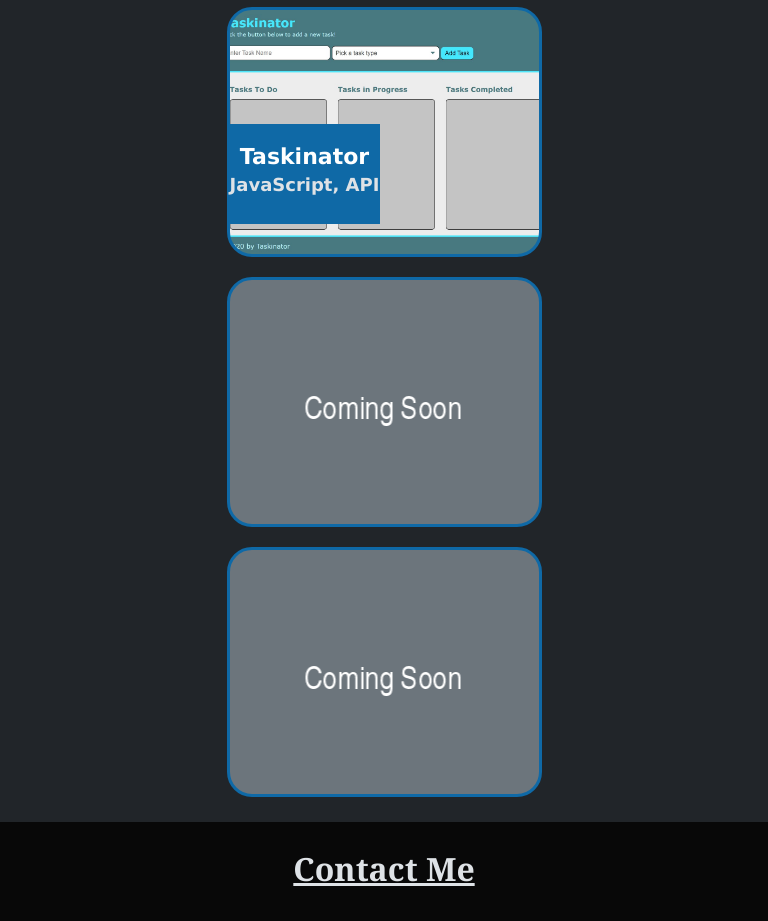
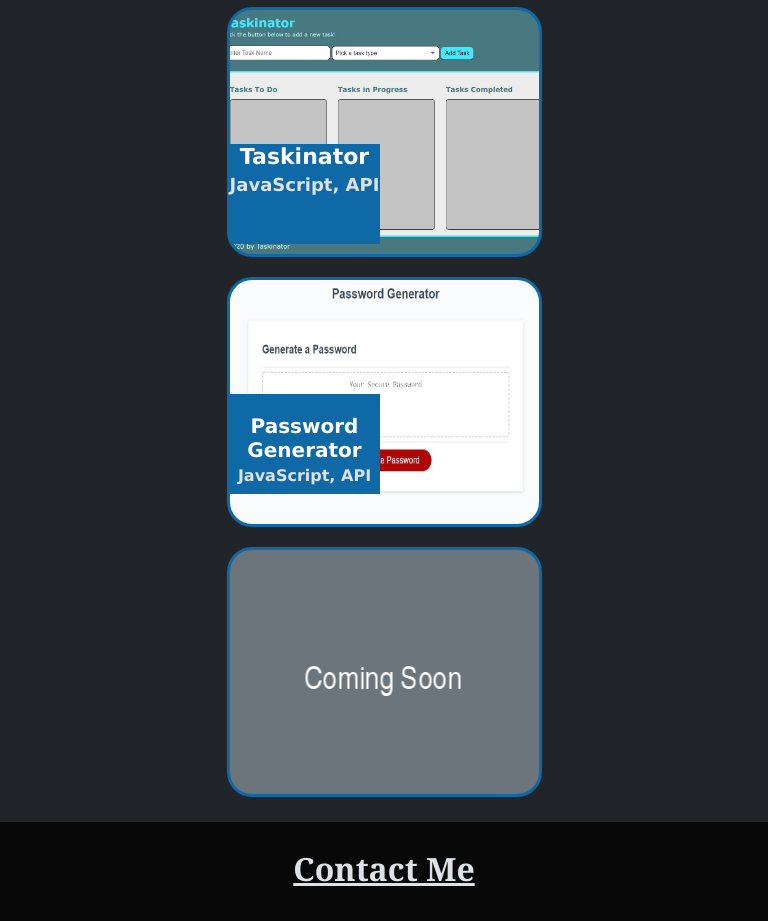
Before and after one commit to mberti13/personal-portfolio, a plain HTML site: page index.html in a window 768 px wide. Shown: the part 1680-2601 px from the top of the page. Drawn offline with Linux system fonts and the light colour scheme.

Commit message:
added password generator to work section

```diff
--- a/assets/css/style.css
+++ b/assets/css/style.css
@@ -172,7 +172,8 @@ hr.dotted{
     position: relative;
 }
 .img3{
-    background-image: url(../images/placeholder\ default.png);
+    background-image: url(../images/password-generator-photo.jpg);
+    background-size: cover;
     background-size: 350px 250px;
     background-position: center;
     grid-column-start: 1;
@@ -184,6 +185,7 @@ hr.dotted{
     width: 350px;
     height: 250px;
     border-radius: 25px;
+    position: relative;
 }
 .img4{
     background-image: url(../images/placeholder\ default.png);
@@ -224,7 +226,7 @@ hr.dotted{
      border-radius: 25px;
 }
 /* Image/Project :hover effects for Labels */
-.big-label, .img1-label, .img2-label{
+.big-label, .img1-label, .img2-label, .img3-label{
     position: absolute;
     bottom: 0;
     left: 0;
@@ -244,28 +246,28 @@ hr.dotted{
    /* pointer-events: none; */
 }
 /*To cneter all small project labels/titles*/
-.img1-label-title, .img2-label-title{
+.img1-label-title, .img2-label-title, .img3-label-title{
     text-align: center;
 }
-.big-label,.img1-label, .img2-label > *{
+.big-label,.img1-label, .img2-label, .img3-label > *{
     transform: translateY(20px);
     transition: transform 0.25s;
 }
 /*Causes :hover to not work on touchscreen*/
 @media (hover:hover) {
-    .big-label:hover, .img1-label:hover, .img2-label:hover{
+    .big-label:hover, .img1-label:hover, .img2-label:hover, .img3-label:hover{
         opacity: 1;
     }
-    .big-label:hover, .img1-label:hover, .img2-label:hover > *{
+    .big-label:hover, .img1-label:hover, .img2-label:hover, .img3-label:hover > *{
         transform: translateY(0);
     }
 }
 
-.big-label-title,.img1-label-title,.img2-label-title{
+.big-label-title,.img1-label-title,.img2-label-title, .img3-label-title{
     font-size: 2em;
     font-weight: bold;
 }
-.big-label-description, .img1-label-description,.img2-label-description{
+.big-label-description, .img1-label-description,.img2-label-description, .img3-label-description{
     font-size: 1.25em;
     margin-top: 0.25em;
 }
@@ -382,7 +384,7 @@ footer ul{
 .img4{
     order: 4;
 }
-.big-label, .img1-label, .img2-label{
+.big-label, .img1-label, .img2-label, .img3-label{
     background-color: var(--blue-border);
     opacity: 1;
     bottom: 30px;
@@ -392,7 +394,7 @@ footer ul{
     border-radius: 0;
     position: absolute;
     display: flex;
-    align-items: left;
+    align-items: center;
     justify-content: flex-start;
 }
 .big-label-title h3, .img1-label-title h3, .img2-label-title h3{
@@ -401,8 +403,18 @@ footer ul{
     font-weight: bold;
     text-align: center;
 }
+.img3-label-title h3{
+    color: white;
+    font-size: 20px;
+    font-weight: bold;
+    text-align: center;
+}
 .big-label-description, .img1-label-description, .img2-label-description{
     font-size: 18px;
+    text-align: center;
+}
+.img3-label-description{
+    font-size: 16px;
     text-align: center;
 }
 }
--- a/index.html
+++ b/index.html
@@ -95,10 +95,11 @@
         <a class="img3" href="#">
             <div>
                 <div class="img3-label">
-                    <h3></h3>
+                    <div class="img3-label-title">
+                    <h3>Password Generator</h3>
                 </div>
-                <div class="img3-description">
-                    <h4></h4>
+                <div class="img3-label-description">
+                    <h4>JavaScript, API</h4>
                     </div>
                 </div>
         </div></a>
```
Also changed, not shown: assets/images/password-generator-photo.jpg (added).
